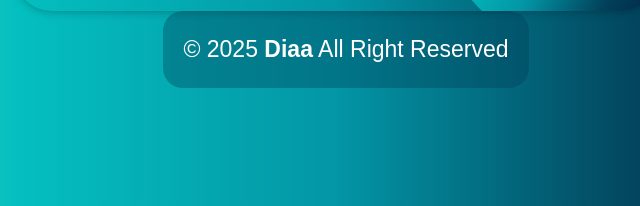
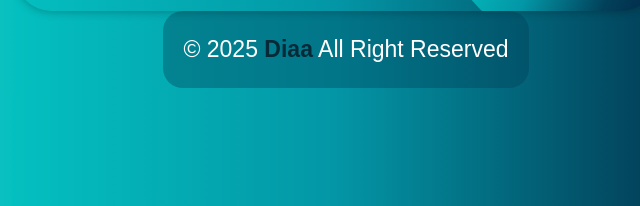
Before and after one commit to DiaaElkhouly/Buffer, a plain HTML site: page index.html in a window 1280 px wide. Shown: the part 447-653 px from the top of the page, 304-944 px from the left. Drawn offline with Linux system fonts and the light colour scheme.

Commit message:
Update styles.css
Add link color

```diff
--- a/styles.css
+++ b/styles.css
@@ -161,6 +161,6 @@ footer .footer {
 
 footer .footer a {
     text-decoration: none;
-    color: var(--main-color);
+    color: #072a38;
     font-weight: 800;
 }
```
